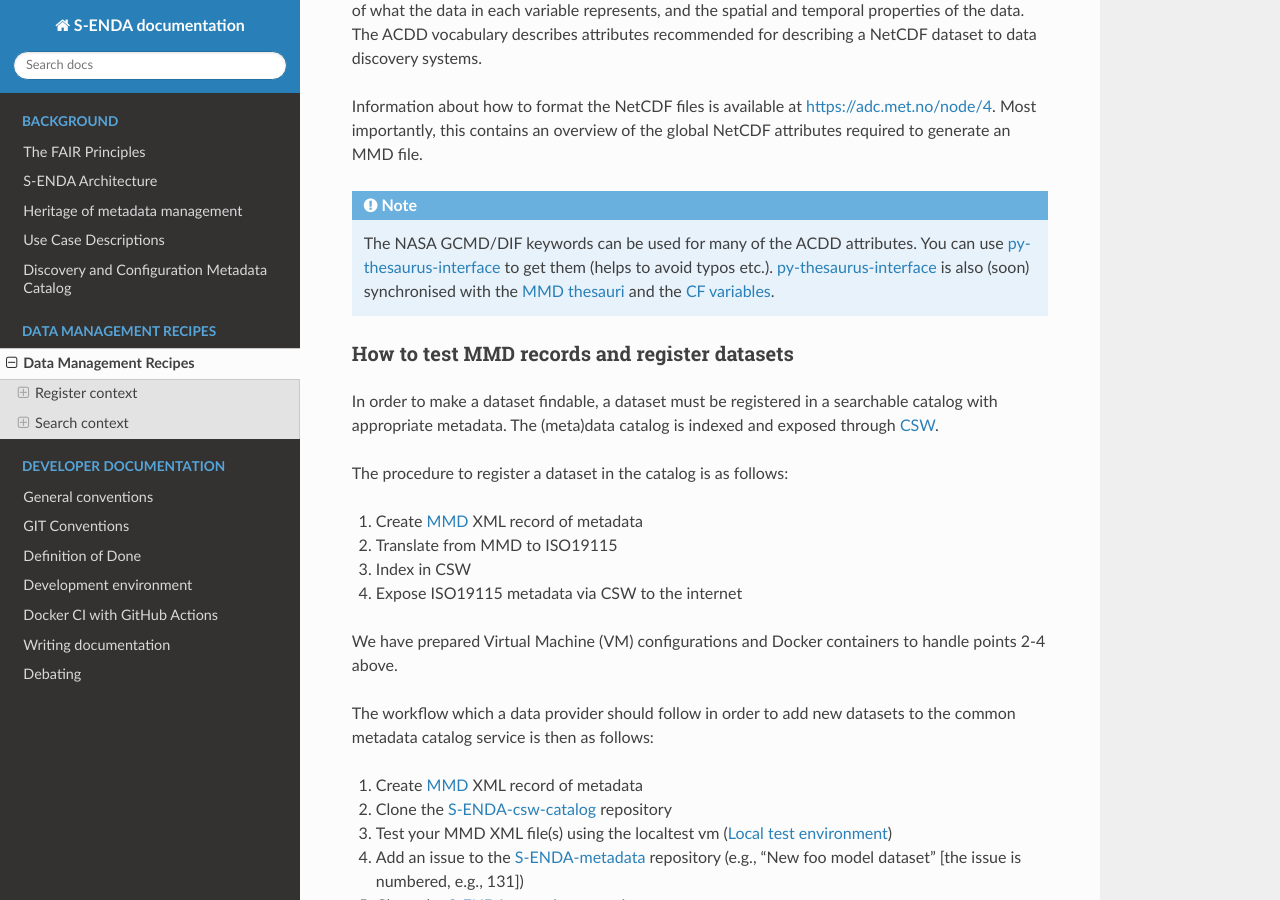
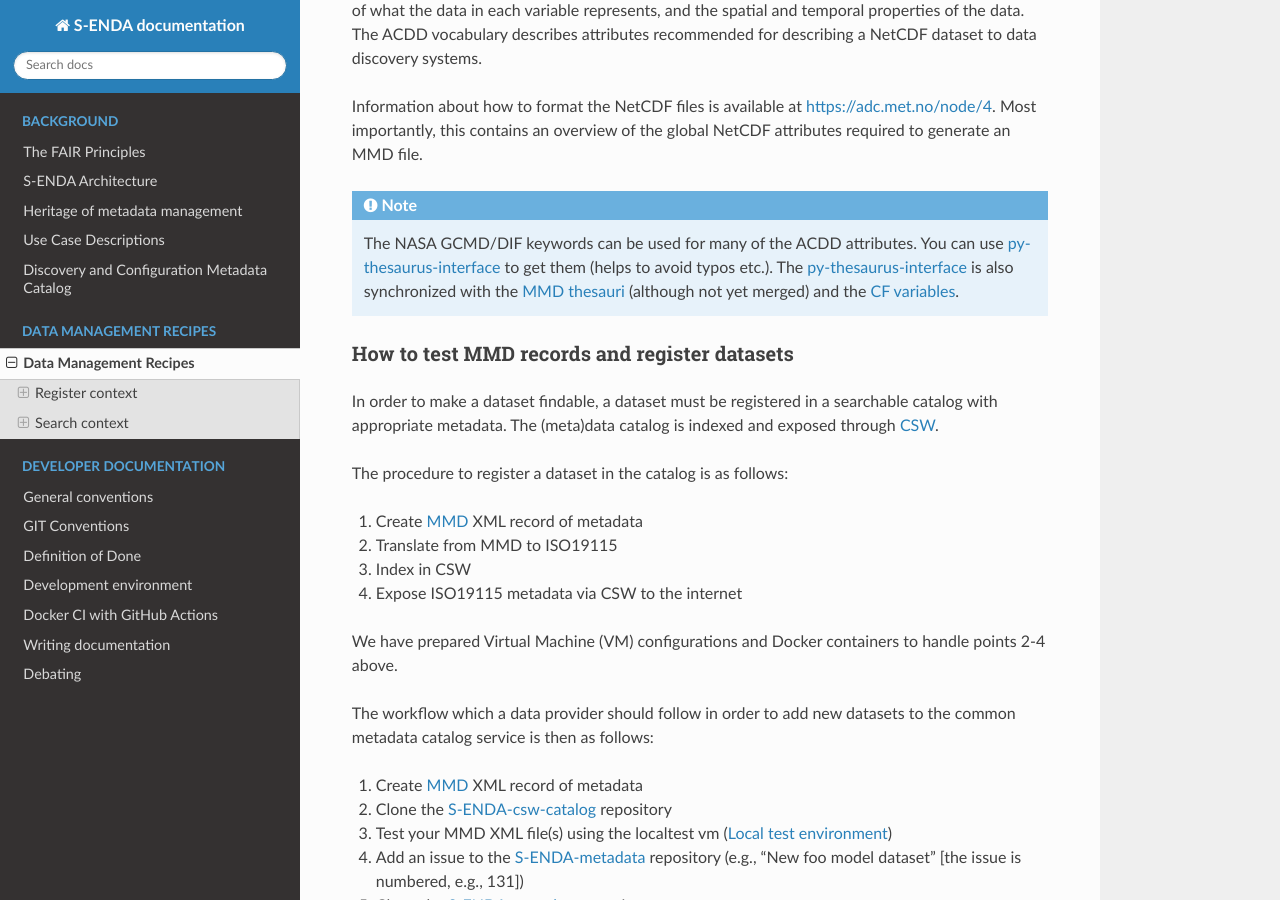
Before and after one commit to metno/S-ENDA-documentation, a Sphinx documentation site: the page built from source/dm_recipes.rst, in a window 1280 px wide and 900 px high, scrolled down 1373 px. Built offline with Sphinx 7.4.7 and the Read the Docs theme 2.0.0, drawn with Linux system fonts in a browser that asks for light colours.

Commit message:
GH-205: corrections after review

```diff
--- a/source/dm_recipes.rst
+++ b/source/dm_recipes.rst
@@ -46,7 +46,7 @@ Information about how to format the NetCDF files is available at `<https://adc.m
 
 .. note::
 
-  The NASA GCMD/DIF keywords can be used for many of the ACDD attributes. You can use `py-thesaurus-interface <https://github.com/nansencenter/py-thesaurus-interface>`_ to get them (helps to avoid typos etc.). `py-thesaurus-interface <https://github.com/nansencenter/py-thesaurus-interface>`_ is also (soon) synchronised with the `MMD thesauri <https://github.com/metno/mmd/tree/master/thesauri>`_ and the `CF variables <http://mmisw.org/ont/cf/parameter>`_.
+  The NASA GCMD/DIF keywords can be used for many of the ACDD attributes. You can use `py-thesaurus-interface <https://github.com/nansencenter/py-thesaurus-interface>`_ to get them (helps to avoid typos etc.). The `py-thesaurus-interface <https://github.com/nansencenter/py-thesaurus-interface>`_ is also synchronized with the `MMD thesauri <https://github.com/metno/mmd/tree/master/thesauri>`_ (although not yet merged) and the `CF variables <http://mmisw.org/ont/cf/parameter>`_.
 
 How to test MMD records and register datasets
 =============================================
```
